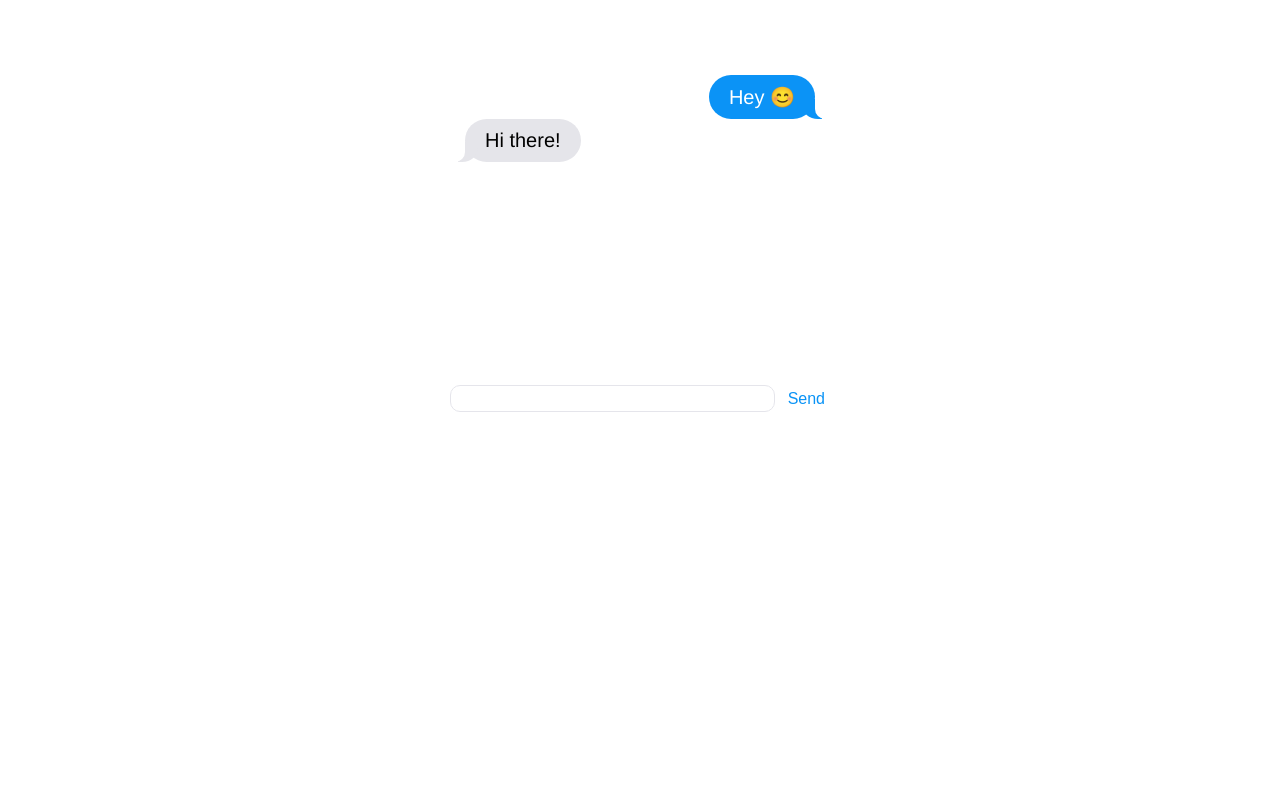
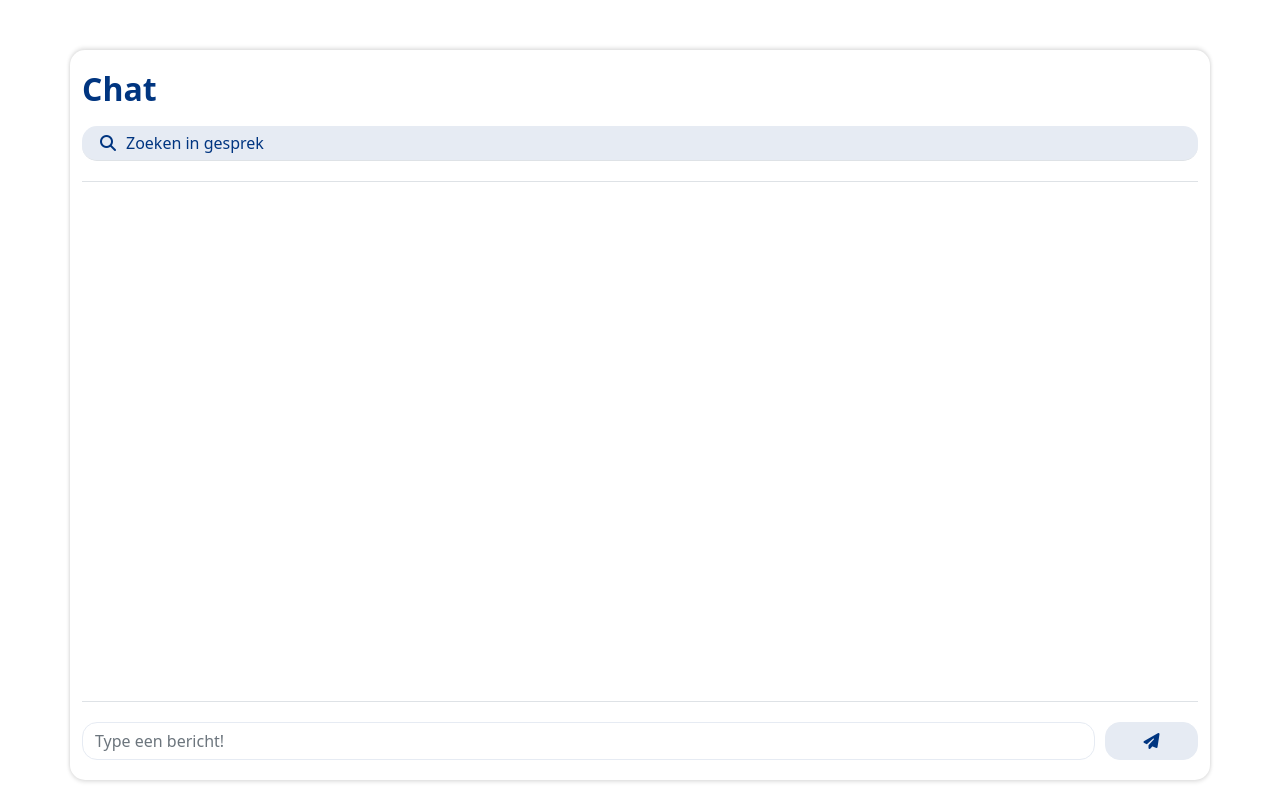
Before and after one commit to thijsje8900/Chat-app, a website: page client/index.html in a window 1280 px wide. Drawn offline with nearby package versions, Linux system fonts and the light colour scheme; no server answers.

Commit message:
Updated styling
Styling for MijnRapportfolio. added dependencies: Bootstrap & fontawesome

```diff
--- a/client/index.html
+++ b/client/index.html
@@ -8,27 +8,37 @@
   <meta name="viewport" content="width=device-width, initial-scale=1">
   <link rel="stylesheet" type="text/css" media="screen" href="ios.css" />
   <script src="/socket.io/socket.io.js"></script>
+  <script src="https://use.fontawesome.com/9710e222d0.js"></script>
+  <link href="https://cdn.jsdelivr.net/npm/bootstrap@5.0.1/dist/css/bootstrap.min.css" rel="stylesheet"
+          integrity="sha384-+0n0xVW2eSR5OomGNYDnhzAbDsOXxcvSN1TPprVMTNDbiYZCxYbOOl7+AMvyTG2x" crossorigin="anonymous">
 </head>
 
 <body>
-  <main>
-    <section>
-      <p>Hey 😊</p>
-      <br />
-      <p>Hi there!</p>
-      <br />
-    </section>
-    <div>
-      <form>
-        <div>
-          <input id="message">
-        </div>
-        <div>
-          <button>Send</button>
-        </div>
-      </form>
+  <div class="container" >
+    <div class="d-flex flex-column align-items-stretch flex-shrink-0 bg-white">
+      <div class="d-flex align-items-center flex-shrink-0 text-decoration-none">
+        <div class="h2 col-6 titel1">Chat</div>
+        <!-- input username -->
+      </div>
+      <!-- input zoeken -->
+      <div class="d-flex align-items-center flex-shrink-0 text-decoration-none inputfield2 border-bottom col-12">
+        <i class="fa fa-search searchicon"></i>
+        <div class="textzoeken">Zoeken in gesprek</div>
+      </div>
+      <div class="bordertje d-flex align-items-center flex-shrink-0 text-decoration-none border-bottom"></div>
+      <!-- Scrollarea + messages -->
+      <div id= "section" class="list-group list-group-flush border-bottom scrollarea">
+      </div>
     </div>
-  </main>
+    <!-- Form input message en knop -->
+    <form @submit.prevent="submit" id="send-container" class="d-flex">
+      <input class="form-control form-control1  col-13" placeholder="Type een bericht!" type="text" id="message" />
+      <button class="button1 btn btn-primary col-1" type="submit" id="send-button"><i class="fa fa-paper-plane"
+          aria-hidden="true"></i></button>
+    </form>
+  </div>
+
+
   <script src="main.js"></script>
 </body>
 
--- a/client/ios.css
+++ b/client/ios.css
@@ -1,139 +1,122 @@
 body {
-  font-family: 'Helvetica Neue';
-  font-size: 20px;
-  font-weight: normal;
-}
-
-main {
-  width: 400px;
-  margin: auto;
-  margin-top: 50px;
-}
-
-section {
-  height: 300px;
-  overflow: scroll;
-  padding: 25px 25px 0 25px;
-}
-
-section br {
-  clear: both;
-}
-
-.message {
-  max-width: 250px;
-  word-wrap: break-word;
-  margin-bottom: 12px;
-  line-height: 24px;
-}
-section p:after {
-  content: '';
-  display: table;
-  clear: both;
+  padding: 0;
+  margin: 0;
+  display: flex;
+  justify-content: center;
 }
 
 p {
-  margin: 0px;
+  padding: 20px;
+  background-color: #E6EBF3;
+  border-radius: 15px;
 }
 
-p:nth-of-type(odd) {
-  position: relative;
-  padding: 10px 20px;
-  color: white;
-  background: #0b93f6;
-  border-radius: 25px;
-  float: right;
+#section div:nth-child(2n) {
+  background-color: #E6EBF3;
+  border-radius: 5px;
 }
 
-p:nth-of-type(odd):before {
-  content: '';
-  position: absolute;
-  z-index: -1;
-  bottom: -2px;
-  right: -7px;
-  height: 20px;
-  border-right: 20px solid #0b93f6;
-  border-bottom-left-radius: 16px 14px;
-  -webkit-transform: translate(0, -2px);
+#message-input {
+  flex-grow: 1;
 }
 
-p:nth-of-type(odd):after {
-  content: '';
-  position: absolute;
-  z-index: 1;
-  bottom: -2px;
-  right: -56px;
-  width: 26px;
-  height: 20px;
-  background: white;
-  border-bottom-left-radius: 10px;
-  -webkit-transform: translate(-30px, -2px);
+.container {
+  max-width: 500px;
+  color: #003580;
+  background: #FFFFFF;
+  padding: 20px;
+  margin-top: 50px;
+  box-shadow: 0px 2px 4px rgba(0, 0, 0, 0.12), 0px -2px 4px rgba(0, 0, 0, 0.12);
+  border-radius: 15px 15px 15px 15px;
 }
 
-p:nth-of-type(even) {
-  position: relative;
-  padding: 10px 20px;
-  background: #e5e5ea;
-  border-radius: 25px;
-  color: black;
-  float: left;
+.form {
+  color: #003580;
 }
 
-p:nth-of-type(even):before {
-  content: '';
-  position: absolute;
-  z-index: 2;
-  bottom: -2px;
-  left: -7px;
-  height: 20px;
-  border-left: 20px solid #e5e5ea;
-  border-bottom-right-radius: 16px 14px;
-  -webkit-transform: translate(0, -2px);
+.inputfield1 {
+  font-size: 1rem;
+  padding: 5px 5px 5px 12px;
+  color: #003580;
+  border-width: 1px;
+  border-style: solid;
+  border-color: #E6EBF3;
+  border: 1px solid #E6EBF3 !important;
+  border-radius: 15px;
 }
 
-p:nth-of-type(even):after {
-  content: '';
-  position: absolute;
-  z-index: 3;
-  bottom: -2px;
-  left: 4px;
-  width: 26px;
-  height: 20px;
-  background: white;
-  border-bottom-right-radius: 10px;
-  -webkit-transform: translate(-30px, -2px);
+.list-group-item {
+  color: #003580;
 }
 
-form {
-  text-align: center;
-  display: flex;
-  width: 100%;
-  margin: auto;
+.scrollarea {
+  min-height: 500px;
+  margin-top: 20px;
+  margin-bottom: 20px;
 }
 
-form div:first-child {
-  flex: 1;
-  padding: 5px;
-  margin: 5px;
+.form-control1 {
+  display: inline-block;
+  color: #E6EBF3;
+  border: 1px solid #E6EBF3 !important;
+  border-radius: 15px !important;
 }
 
-form div:nth-child(2) {
-  display: flex;
-  margin: 5px;
+.button1 {
+  background-color: #E6EBF3 !important;
+  border-color: #E6EBF3 !important;;
+  color: #003580 !important;;
+  border-radius: 15px !important;;
+  vertical-align: top !important;;
+  margin-left: 10px !important;;
 }
 
-button {
-  border: none;
-  color: #0a93f6;
-  background-color: transparent;
-  padding: 10px;
-  text-decoration: none;
-  font-size: 16px;
+.button1:hover {
+  background-color: #003580 !important;;
 }
 
-input {
-  width: 100%;
-  border: solid 1px #e5e5eb;
+.msg1 {
+  background-color: #E6EBF3;
   border-radius: 10px;
-  padding: 5px;
+  margin-top: 5px;
 }
+
+.titel1 {
+  color: #003580 !important;
+  font-weight: bold !important;
+}
+
+#send-container {
+  margin-top: 20px;
+}
+
+.inputfield2 {
+  margin-top: 10px;
+  padding: 5px 5px 5px 8px;
+  color: #003580;
+  background-color: #E6EBF3;
+  border: none;
+  border-radius: 15px;
+  height: 35px;
+}
+
+.textzoeken {
+  margin-left: 10px;
+}
+
+.searchicon {
+  margin-left: 10px;
+}
+
+.list-group-flush>.list-group-item {
+  border-width: 0 0 1px;
+  border-radius: 15px;
+}
+
+.border-bottom {
+  border-bottom: 1px solid #E6EBF3 !important;
+}
+
+.bordertje {
+  margin-top: 20px;
+}
--- a/client/main.js
+++ b/client/main.js
@@ -14,13 +14,10 @@ socket.on('message', function(text) {
   if (!text) {
     return;
   }
-  var container = document.querySelector('section');
+  var container = document.querySelector('#section');
   var newMessage = document.createElement('p');
   newMessage.innerText = text;
   container.appendChild(newMessage);
 
-  var seperator = document.createElement('br');
-  container.appendChild(seperator);
-
   container.scrollTop = container.scrollHeight;
 });
--- a/package.json
+++ b/package.json
@@ -11,7 +11,9 @@
   "author": "",
   "license": "ISC",
   "dependencies": {
+    "bootstrap": "^5.1.3",
     "express": "^4.17.1",
+    "fontawesome": "^5.6.3",
     "node": "^16.10.0",
     "socket.io": "^2.4.1"
   }
```
Also changed, not shown: 1 other file.
